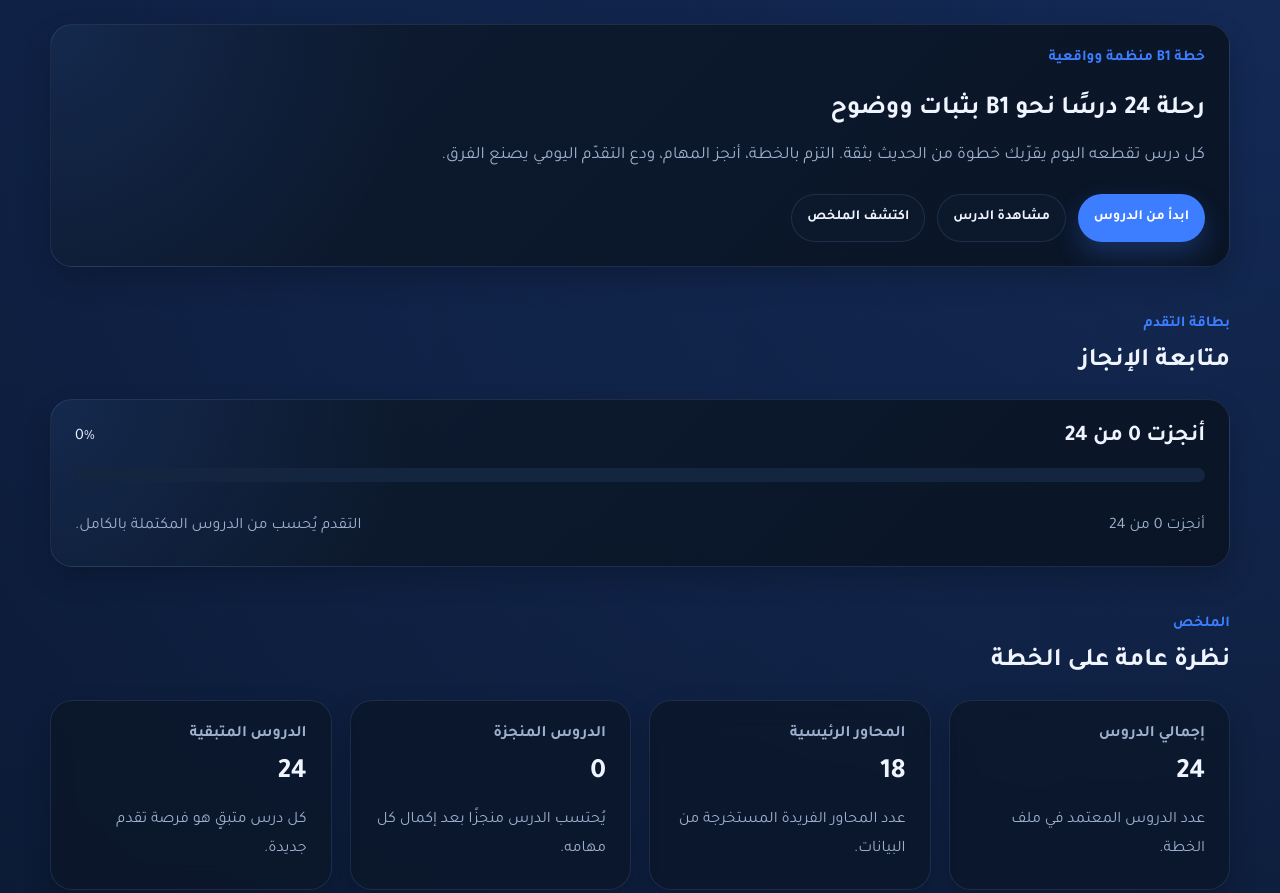
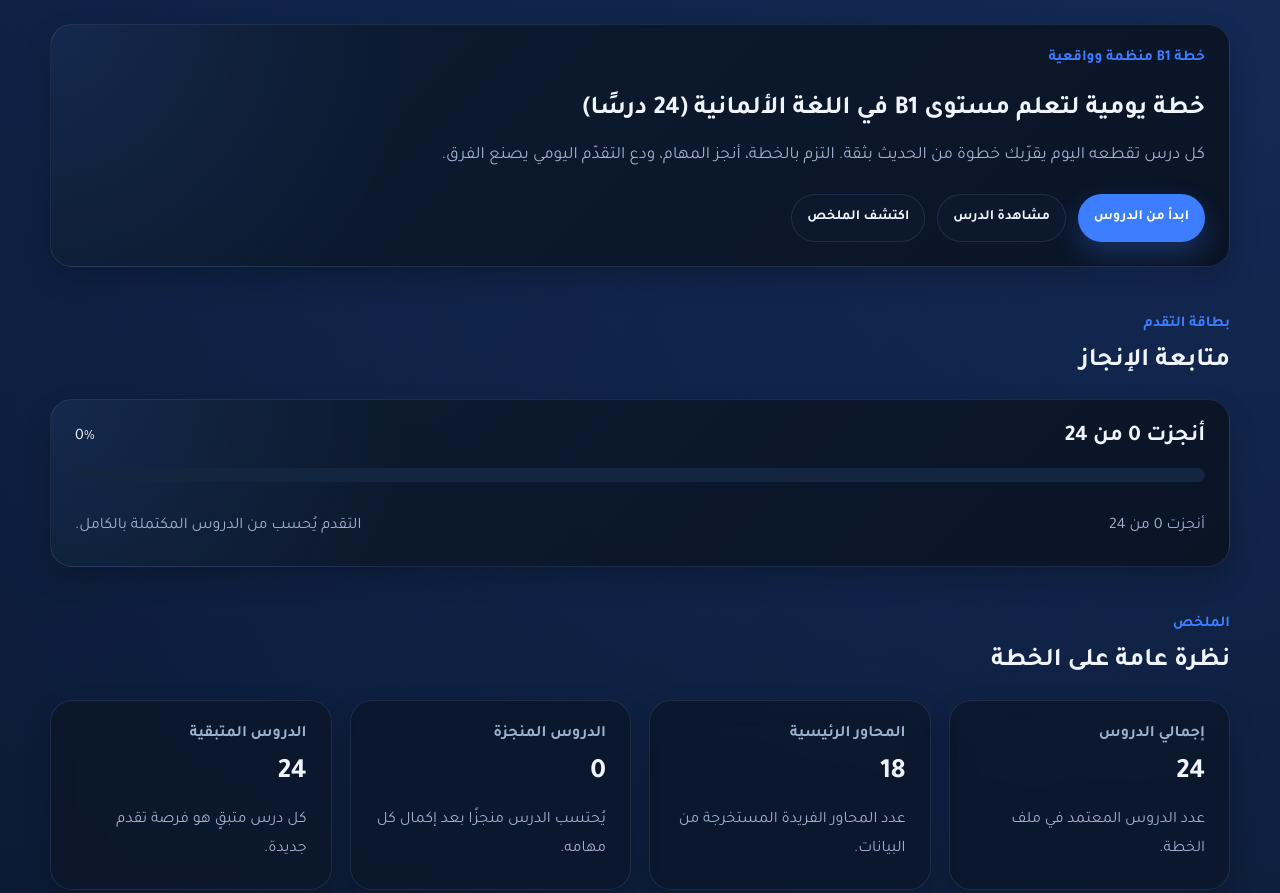
Before and after one commit to elmasnaoui-mohamed/daily-b1-learning-tasks, a plain HTML site: page index.html in a window 1280 px wide. Shown: the top 893 px of the page. Drawn offline with Linux system fonts and the light colour scheme.

Commit message:
Update hero title for clarity and consistency in script and HTML

```diff
--- a/index.html
+++ b/index.html
@@ -20,7 +20,7 @@
       <section class="hero-content">
         <div class="hero-copy hero-card">
           <p class="eyebrow">خطة B1 منظمة وواقعية</p>
-          <h1 id="heroTitle">رحلة 24 درسًا نحو B1 بثبات ووضوح</h1>
+          <h1 id="heroTitle">خطة يومية لتعلم مستوى B1 في اللغة الألمانية</h1>
           <p class="hero-text" id="heroDescription">
             كل درس تقطعه اليوم يقرّبك خطوة من الحديث بثقة. التزم بالخطة، أنجز المهام، ودع التقدّم اليومي يصنع الفرق.
           </p>
--- a/script.js
+++ b/script.js
@@ -190,7 +190,7 @@ function hydrateStaticContent() {
 
   document.title = `${playlistTitle} | لوحة B1`;
   elements.playlistButton.href = playlistUrl;
-  elements.heroTitle.textContent = `رحلة ${totalLessons} درسًا نحو B1 بثبات ووضوح`;
+  elements.heroTitle.textContent = `خطة يومية لتعلم مستوى B1 في اللغة الألمانية (${totalLessons} درسًا)`;
   elements.heroDescription.textContent =
     "كل درس تقطعه اليوم يقرّبك خطوة من الحديث بثقة. التزم بالخطة، أنجز المهام، ودع التقدّم اليومي يصنع الفرق.";
   elements.lessonsDescription.textContent =
@@ -468,8 +468,8 @@ function createLessonCardMarkup(lesson) {
       <div class="task-footer">
         <span class="lesson-state">${completed ? "اكتمل هذا الدرس بعد إنهاء جميع المهام." : "أكمل كل المهام ليُحتسب الدرس منجزًا."}</span>
         <a class="button button-secondary lesson-link" href="${escapeAttribute(
-          state.plan.playlist_url
-        )}" target="_blank" rel="noopener noreferrer">مشاهدة الدرس</a>
+    state.plan.playlist_url
+  )}" target="_blank" rel="noopener noreferrer">مشاهدة الدرس</a>
       </div>
     </article>
   `;
```
